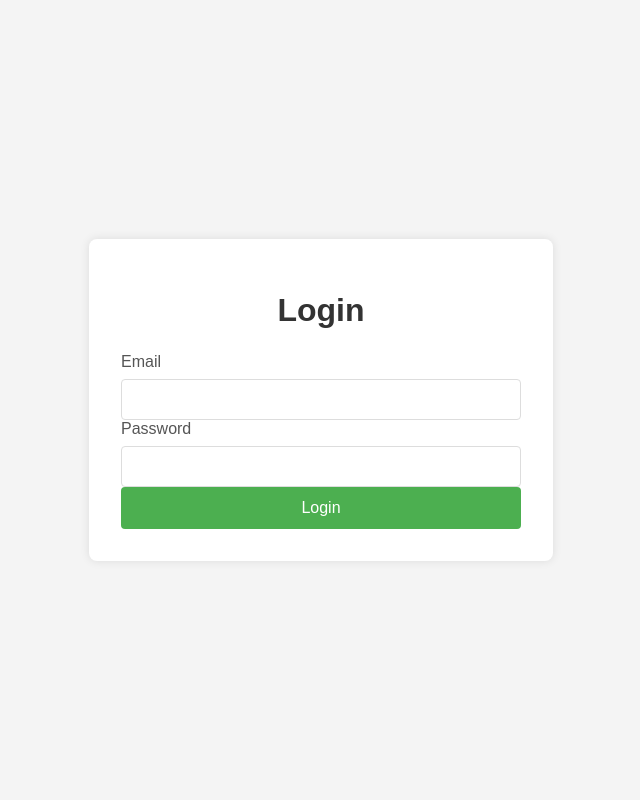
After one commit to Etienne-55/Random_flask_project, a Flask app: page /login in a window 1280 px wide. The commit adds this page. Shown: the whole page, without its empty margins (319-959 px from the left). Run offline with Flask 3, Linux system fonts and the light colour scheme.

Commit message:
feat: login feature working

```diff
--- a/app.py
+++ b/app.py
@@ -30,6 +30,10 @@ def create_app():
     def RegisterUser_Template():
         return render_template('register.html')
 
+    @app.route('/login')
+    def Login_Template():
+        return render_template('login.html')
+
     @app.route('/register-user', methods=['POST'])
     def RegisterUser():
         data = request.get_json()
@@ -45,7 +49,7 @@ def create_app():
 
         return jsonify({'message': 'User created successfully'}), 201
 
-    @app.route('/login', methods=['POST'])
+    @app.route('/login-user', methods=['POST'])
     def Login():
         data = request.get_json()
         user = User.query.filter_by(email=data['email']).first()
@@ -54,7 +58,10 @@ def create_app():
             return jsonify({'message': 'Invalid credentials'}), 401
 
         access_token = create_access_token(identity=str(user.id))
-        return jsonify({'access token': access_token}), 200
+        return jsonify({
+            'access token': access_token,
+            'is_admin': user.is_admin,
+        }), 200
 
     with app.app_context():
         db.create_all()
--- a/templates/landing_page.html
+++ b/templates/landing_page.html
@@ -36,6 +36,6 @@
 
     <a href="/register" class="btn">Register new user</a>
     <br></br>
-    <a href="/hello_raspberry" class="btn">Login</a>
+    <a href="/login" class="btn">Login</a>
 </body>
 </html>
--- /dev/null
+++ b/templates/login.html
@@ -0,0 +1,117 @@
+<!DOCTYPE html>
+<html lang="en">
+<head>
+    <meta charset="UTF-8">
+    <meta name="viewport" content="width=device-width, initial-scale=1.0">
+    <title>Login</title>
+    <style>
+        body {
+            font-family: Arial, sans-serif;
+	    background-color: #f4f4f4;
+	    display: flex;
+	    justify-content: center;
+	    align-items: center;
+	    height: 100vh;
+	    margin: 0;
+        }
+        .login-container {
+	    background-color: #fff;
+	    padding: 2rem;
+	    border-radius: 8px;
+	    box-shadow: 0 0 10px rgba(0, 0, 0, 0.1);
+	    width: 100%;
+	    max-width: 400px;
+        }
+	h1 {
+	    text-align: center;
+	    color: #333;
+	    margin-bottom: 1.5rem;
+	}
+	.form-group {
+	     margin-botton: 1rem;
+	}
+        label {
+            display: block;
+            margin-bottom: 0.5rem;
+	    color: #555;
+        }
+        input {
+            width: 100%;
+            padding: 0.75rem;
+            border: 1px solid #ddd;
+            border-radius: 4px;
+	    box-sizing: border-box;
+        }
+        button {
+	    width: 100%;
+	    padding: 0.75rem;
+            background-color: #4CAF50;
+            color: white;
+            border: none;
+            border-radius: 4px;
+            cursor: pointer;
+	    font-size: 1rem;
+        }
+        button:hover {
+            background-color: #45a049;
+        }
+        .error-message {
+	    color: #f44336;
+	    text-align: center;
+            margin-top: 1rem;
+	    display: none;
+        }
+    </style>
+</head>
+<body>
+    <div class="login-container">
+        <h1>Login</h1>
+        <form id="login-form">
+            <div class="form-group">
+                <label for="email">Email</label>
+                <input type="email" id="email" name="email" required>
+            </div>
+            <div class="form-group">
+                <label for="password">Password</label>
+                <input type="password" id="password" name="password" required>
+            </div>
+            <button type="submit">Login</button>
+	    <div id="error-message" class="error-message">Invalid email or password</div>
+        </form>
+    </div>
+
+    <script>
+        document.getElementById('login-form').addEventListener('submit', async function(e) {
+           e.preventDefault();
+
+            const email = document.getElementById('email').value;
+            const password = document.getElementById('password').value;
+
+            try {
+                const response = await fetch('/login-user', {
+                    method: 'POST',
+                    headers: {
+                        'Content-Type': 'application/json'
+                    },
+                    body: JSON.stringify({ email, password })
+                });
+
+                const data = await response.json();
+
+                if (response.ok) {
+		    localStorage.setItem('accessToken', data.access_token);
+		    localStorage.setItem('isAdmin', data.is_admin);
+
+		    window.location.href = '/hello_raspberry';
+                } else {
+
+		    document.getElementById('error-message').style.display = 'block';
+		}
+            } catch (error) {
+                console.error('Login error:', error);
+		document.getElementById('error-message').style.display = 'block';
+            }
+        });
+    </script>
+</body>
+</html>
```
